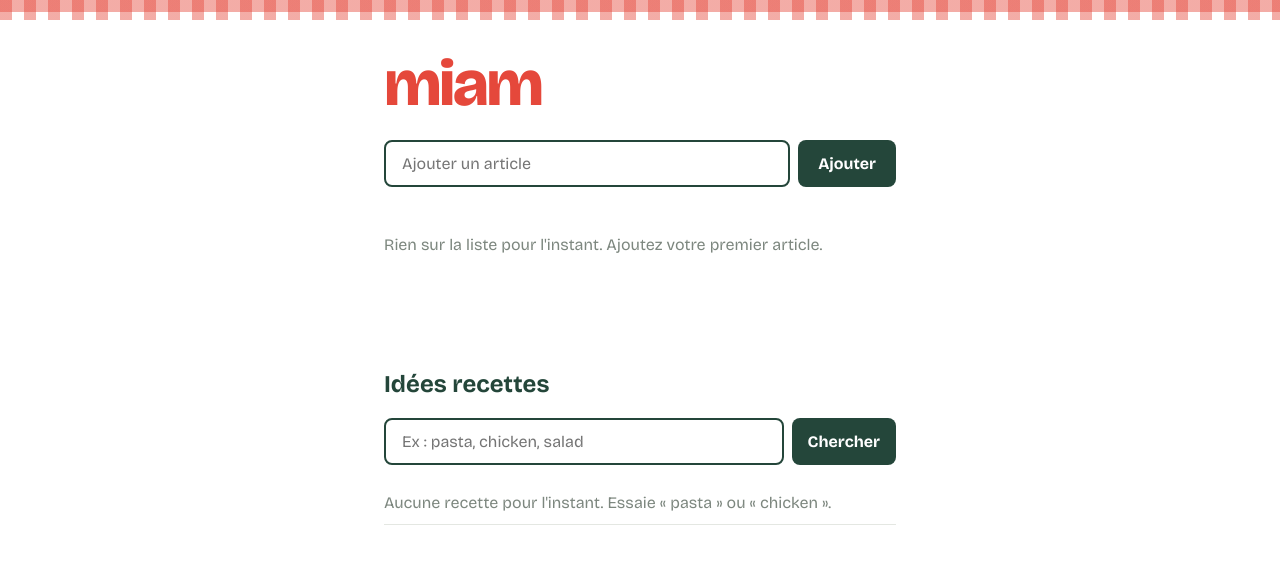
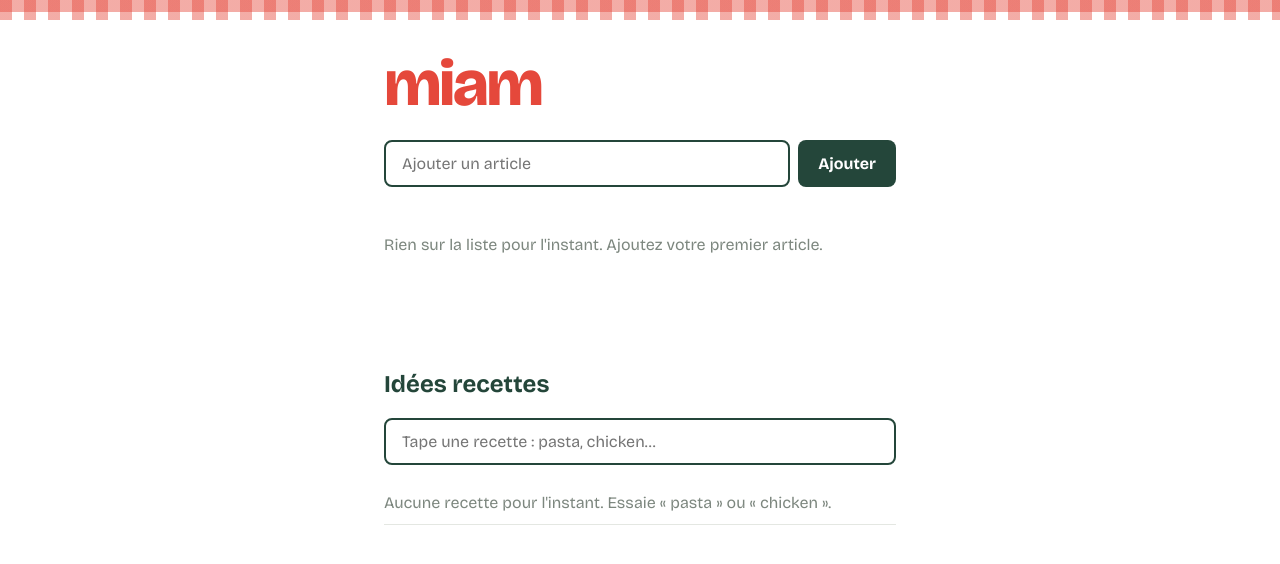
Before and after one commit to Vince-lgd/miam, an Angular app: page / in a window 1280 px wide. Shown: the top 564 px of the page. Built offline with nearby package versions, Linux system fonts and the light colour scheme.

Commit message:
Recherche instantanée avec debounceTime et switchMap

```diff
--- a/src/app/idees-recettes/idees-recettes.html
+++ b/src/app/idees-recettes/idees-recettes.html
@@ -1,9 +1,8 @@
 <h2>Idées recettes</h2>
 
 <div class="recherche">
-  <input #terme placeholder="Ex : pasta, chicken, salad"
-         (keyup.enter)="rechercher(terme.value)" />
-  <button (click)="rechercher(terme.value)">Chercher</button>
+  <input #terme placeholder="Tape une recette : pasta, chicken…"
+         (input)="taper(terme.value)" />
 </div>
 
 @if (chargement()) {
--- a/src/app/idees-recettes/idees-recettes.ts
+++ b/src/app/idees-recettes/idees-recettes.ts
@@ -1,7 +1,10 @@
 import { Component, inject, signal } from '@angular/core';
+import { takeUntilDestroyed } from '@angular/core/rxjs-interop';
+import { Subject, debounceTime, distinctUntilChanged, switchMap, tap, catchError, of } from 'rxjs';
 import { Recettes } from '../recettes';
 import { Recette } from '../recette';
 import { ListeCourses } from '../liste-courses';
+
 
 @Component({
   imports: [],
@@ -17,20 +20,37 @@ export class IdeesRecettes {
   protected readonly chargement = signal(false);
   protected readonly erreur = signal('');
 
-  rechercher(terme: string) {
-    this.chargement.set(true);
-    this.erreur.set('');
+  private readonly saisie$ = new Subject<string>();
 
-    this.recettes.rechercher(terme).subscribe({
-      next: (recettes) => {
+  constructor() {
+    this.saisie$
+      .pipe(
+        debounceTime(200),
+        distinctUntilChanged(),
+        tap(() => {
+          this.chargement.set(true);
+          this.erreur.set('');
+        }),
+        switchMap((terme) =>
+          terme.length < 2
+            ? of([])
+            : this.recettes.rechercher(terme).pipe(
+                catchError(() => {
+                  this.erreur.set('Impossible de charger les recettes.');
+                  return of([]);
+                })
+              )
+        ),
+        takeUntilDestroyed()
+      )
+      .subscribe((recettes) => {
         this.resultats.set(recettes);
         this.chargement.set(false);
-      },
-      error: () => {
-        this.erreur.set('Impossible de charger les recettes. Vérifie ta connexion.');
-        this.chargement.set(false);
-      },
-    });
+      });
+  }
+
+  taper(terme: string) {
+    this.saisie$.next(terme.trim());
   }
 
   ajouterIngredients(recette: Recette) {
```
